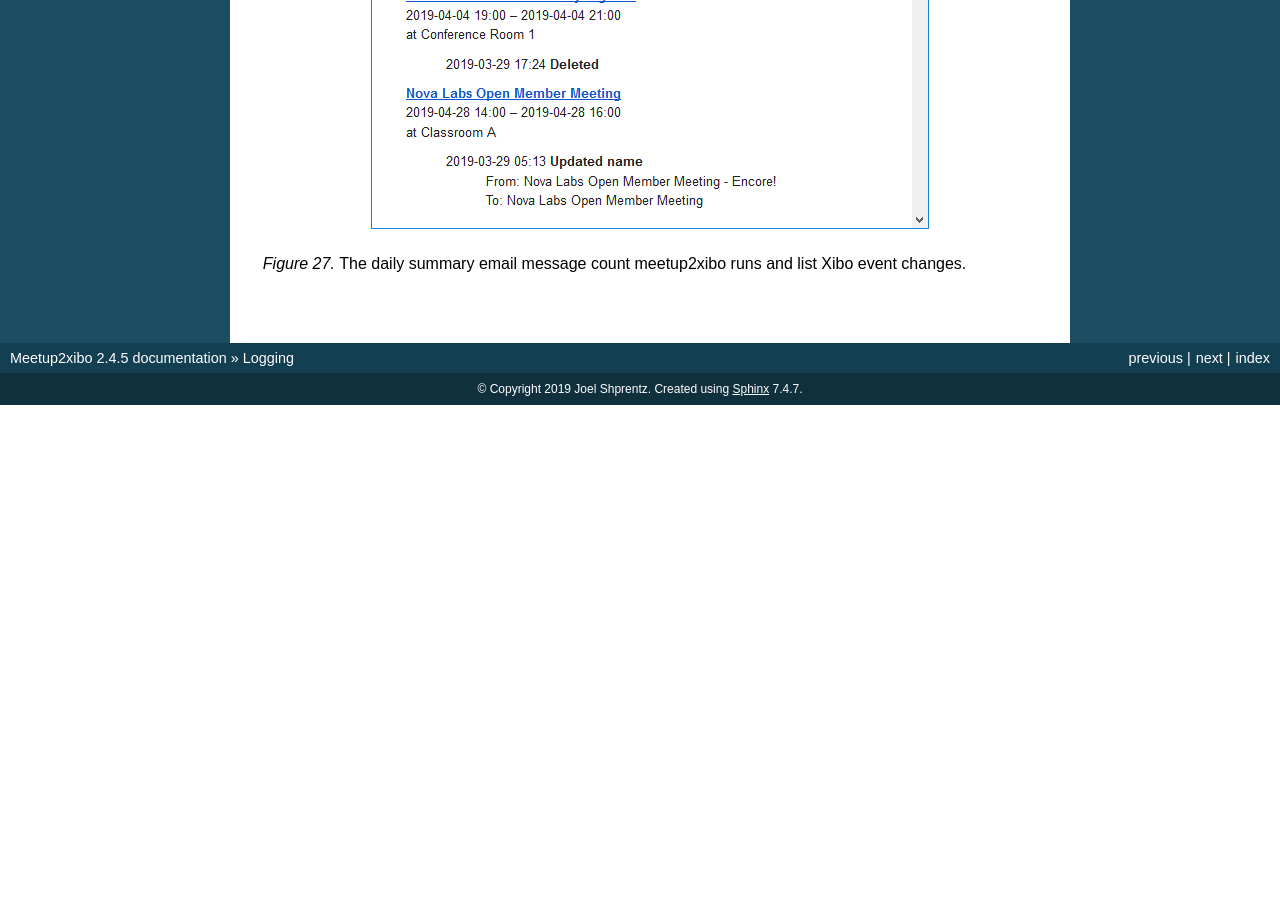
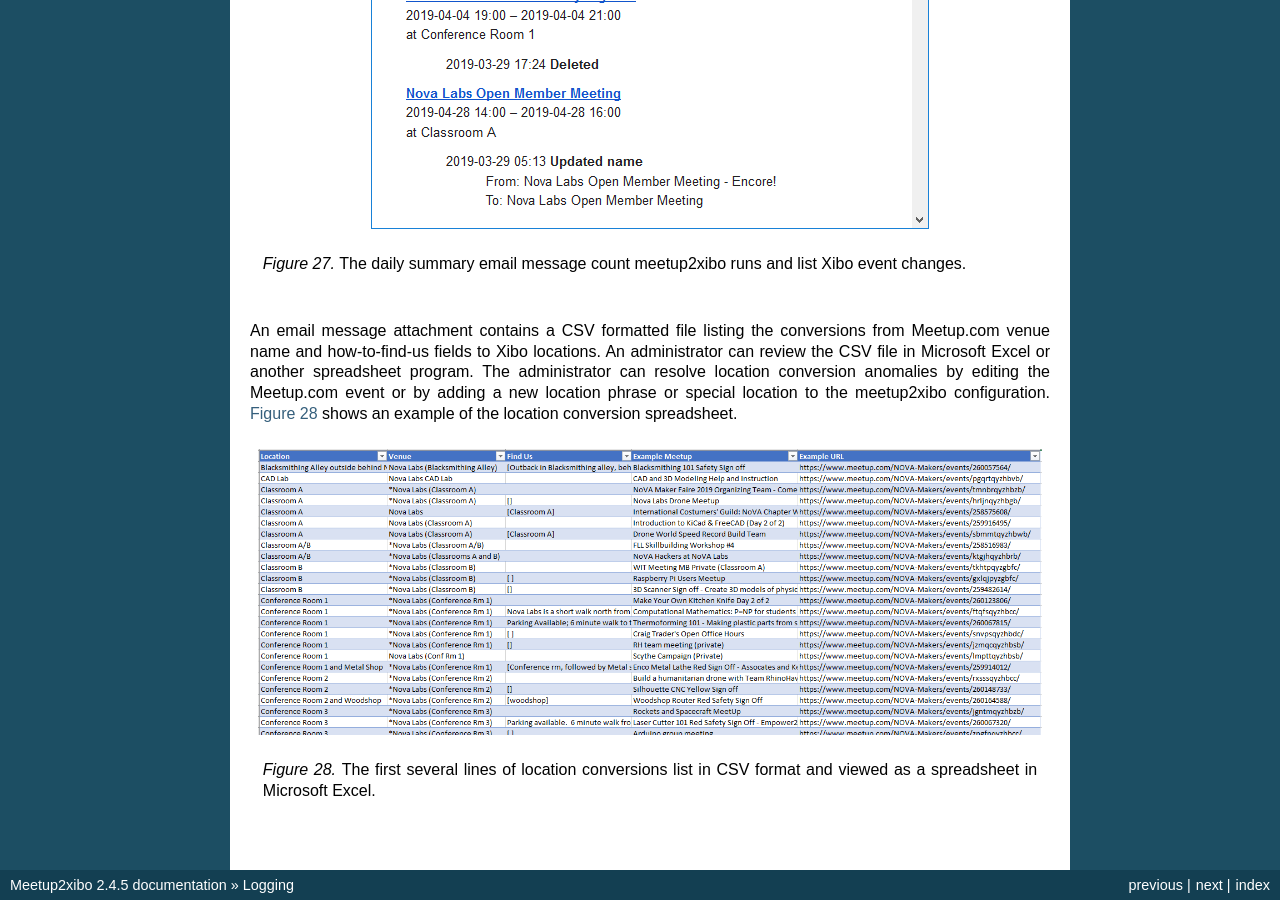
Before and after one commit to jshprentz/meetup2xibo, a Sphinx documentation site: the page built from docs/user-manual/logging.rst, in a window 1280 px wide and 900 px high, scrolled down 1529 px. Built offline with Sphinx 7.4.7, drawn with Linux system fonts in a browser that asks for light colours; before the commit the page ends 1934 px from its top, so only the background shows below that.

Commit message:
Add location conversion spreadsheet to logging description.

```diff
--- a/docs/user-manual/logging.rst
+++ b/docs/user-manual/logging.rst
@@ -73,3 +73,23 @@
    :align: center
 
    The daily summary email message count meetup2xibo runs and list Xibo event changes.
+
+An email message attachment contains a CSV formatted file listing the
+conversions from Meetup.com venue name and how-to-find-us fields to Xibo
+locations.
+An administrator can review the CSV file in Microsoft Excel or another
+spreadsheet program.
+The administrator can resolve location conversion anomalies by editing the
+Meetup.com event or by adding a new location phrase or special location to the
+meetup2xibo configuration.
+:numref:`Figure %s <location-spreadsheet>` shows an example of the location conversion
+spreadsheet.
+
+.. figure:: /images/screenshots/location-spreadsheet.png
+   :alt: Screenshot of location conversions in spreadsheet format with columns
+         for location, venue, find us, example meetup, and example URL
+   :name: location-spreadsheet
+   :align: center
+
+   The first several lines of location conversions list in CSV format and
+   viewed as a spreadsheet in Microsoft Excel.
```
Also changed, not shown: docs/images/screenshots/location-spreadsheet.png (added).
